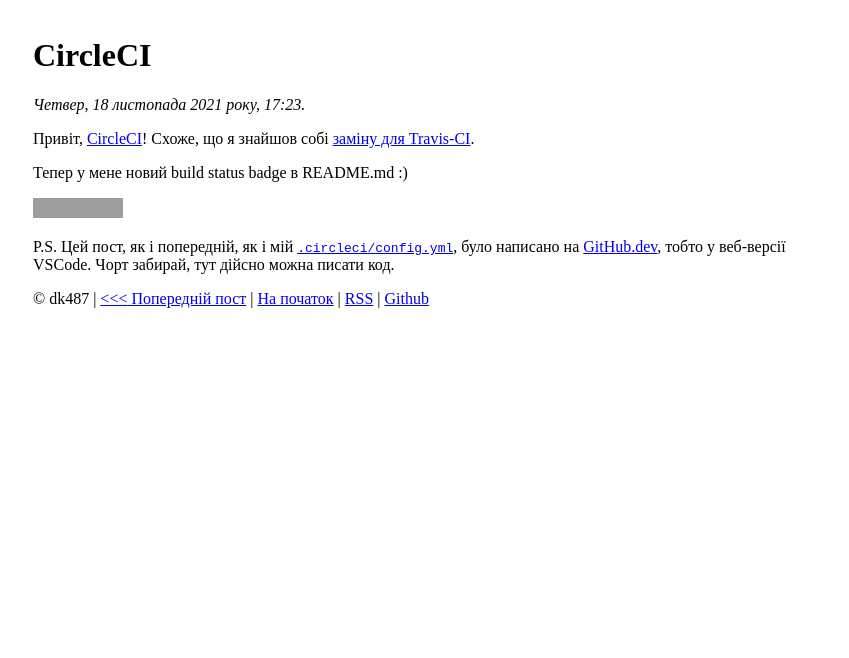
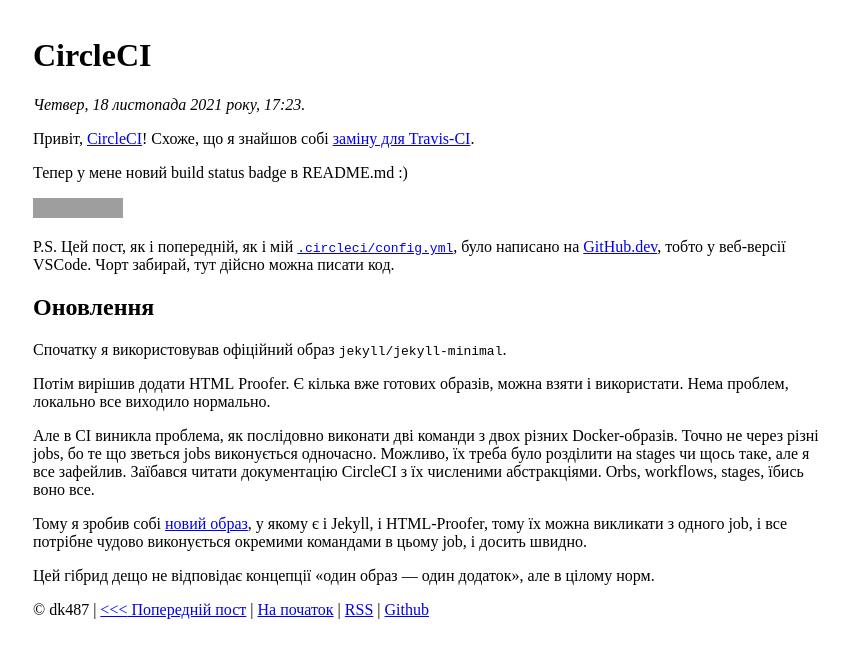
Before and after one commit to dk487/test.de.co.ua, a Jekyll site: the page built from _posts/2021/2021-11-18-circleci.md, in a window 1280 px wide. Shown: the top 658 px of the page, without its empty margins (207-1056 px from the left). Built offline with Jekyll 4.4.1, drawn with Linux system fonts in a browser that asks for light colours; grey boxes are pictures that could not be loaded.

Commit message:
Post update

```diff
--- a/_posts/2021/2021-11-18-circleci.md
+++ b/_posts/2021/2021-11-18-circleci.md
@@ -12,7 +12,22 @@
 
 P.S. Цей пост, як і попередній, як і мій [`.circleci/config.yml`][3], було написано на [GitHub.dev][4], тобто у веб-версії VSCode. Чорт забирай, тут дійсно можна писати код.
 
+
+Оновлення
+---------
+
+Спочатку я використовував офіційний образ `jekyll/jekyll-minimal`.
+
+Потім вирішив додати HTML&nbsp;Proofer. Є кілька вже готових образів, можна взяти і використати. Нема проблем, локально все виходило нормально.
+
+Але в CI виникла проблема, як послідовно виконати дві команди з двох різних Docker-образів. Точно не через різні jobs, бо те що зветься jobs виконується одночасно. Можливо, їх треба було розділити на stages чи щось таке, але я все зафейлив. Заїбався читати документацію CircleCI з їх численими абстракціями. Orbs, workflows, stages, їбись воно все.
+
+Тому я зробив собі [новий образ][5], у якому є і Jekyll, і HTML-Proofer, тому їх можна викликати з одного job, і все потрібне чудово виконується окремими командами в цьому job, і досить швидно.
+
+Цей гібрид дещо не відповідає концепції «один образ — один додаток», але в цілому норм.
+
 [1]: https://circleci.com/
 [2]: /2021/11/18/no-travis.html
 [3]: https://github.com/dk487/test.de.co.ua/blob/master/.circleci/config.yml
 [4]: https://github.dev/
+[5]: https://github.com/kastaneda/jekyll-ci/blob/master/Dockerfile
```
